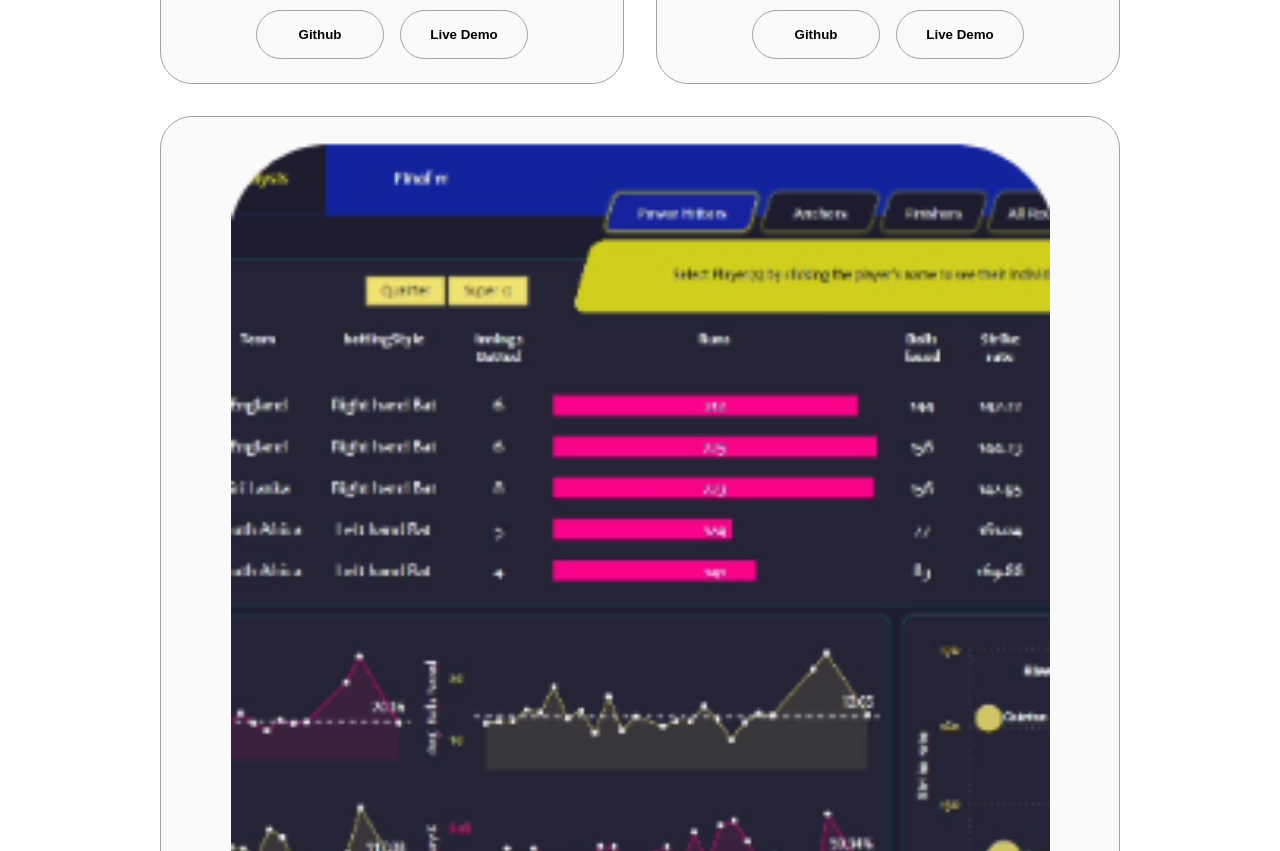
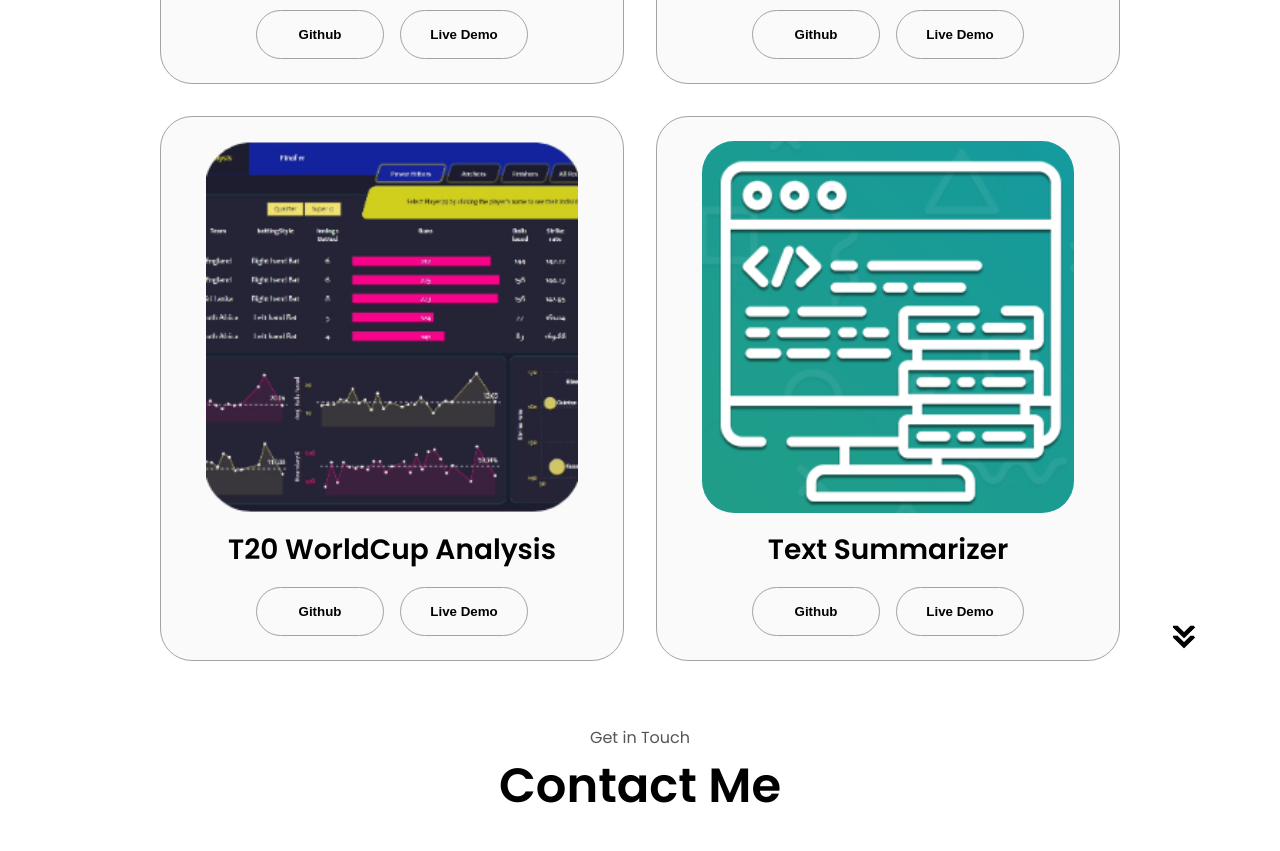
Before and after one commit to lakperera/myPortFolio, a plain HTML site: page index.html in a window 1280 px wide. Shown: the part 3170-4021 px from the top of the page. Drawn offline with Linux system fonts and the light colour scheme.

Commit message:
add project

```diff
--- a/index.html
+++ b/index.html
@@ -401,6 +401,30 @@ My technical prowess spans a wide range of programming languages, including HTML
               </button>
             </div>
           </div>
+          <div class="details-container color-container">
+            <div class="article-container">
+              <img
+                src="./assets/project-4.png"
+                alt="Project 4"
+                class="project-img"
+              />
+            </div>
+            <h2 class="experience-sub-title project-title">Text Summarizer</h2>
+            <div class="btn-container">
+              <button
+                class="btn btn-color-2 project-btn"
+                onclick="location.href='https://github.com/lakperera/text_summarizer.git/'"
+              >
+                Github
+              </button>
+              <button
+                class="btn btn-color-2 project-btn"
+                onclick="location.href='https://github.com/'"
+              >
+                Live Demo
+              </button>
+            </div>
+          </div>
         </div>
       </div>
       <img
```
Also changed, not shown: assets/project-4.png (added).
